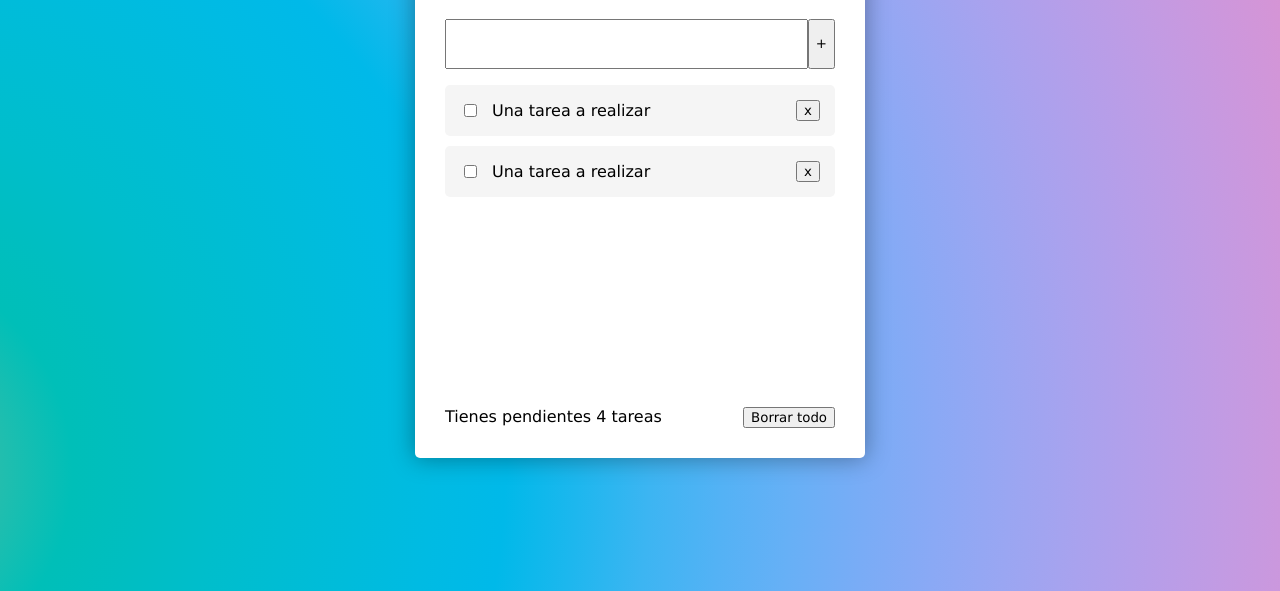
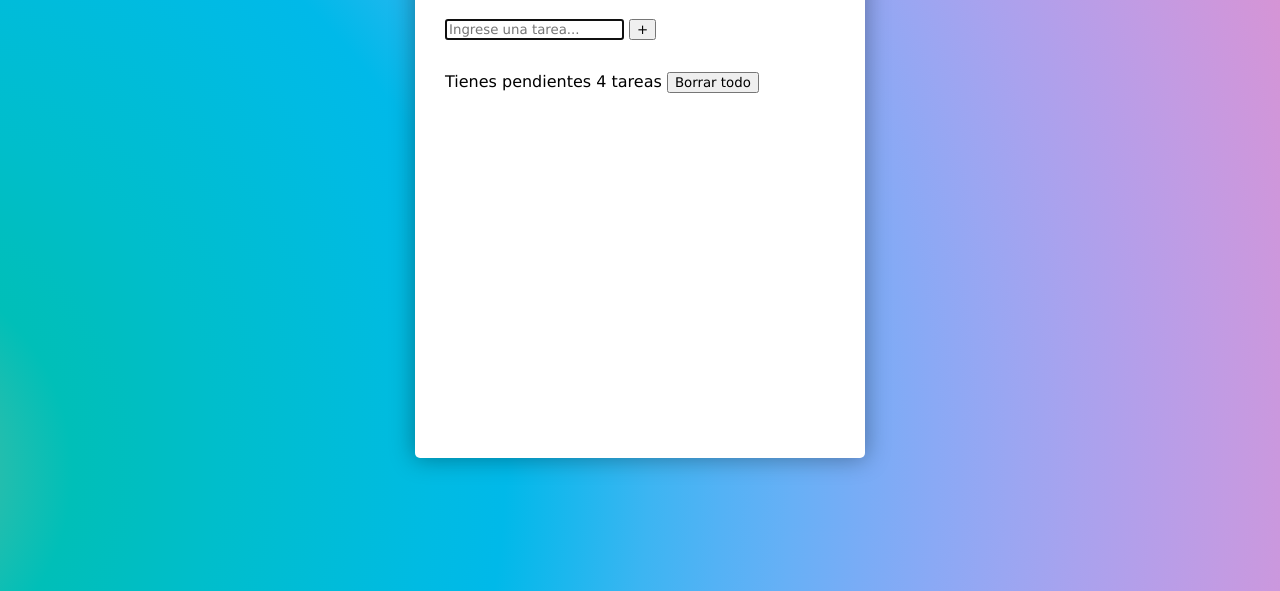
Before and after one commit to ch-martinez/js-todo, a plain HTML site: page index.html in a window 1280 px wide. Shown: the part 225-816 px from the top of the page. Drawn offline with Linux system fonts and the light colour scheme.

Commit message:
Correccion de errores y clases

```diff
--- a/index.html
+++ b/index.html
@@ -1,5 +1,5 @@
 <!DOCTYPE html>
-<html lang="en">
+<html lang="es">
 <head>
     <meta charset="UTF-8">
     <meta http-equiv="X-UA-Compatible" content="IE=edge">
@@ -9,27 +9,34 @@
 </head>
 <body>
     <div class="container">
-        <h1>Lista de tareas</h1>
-        <div class="container_input">
-            <input class="input_text" type="text" name="" id="">
-            <button class="btn btn--add">+</button>
-        </div>
-        <ul class="tareas_list">
-            <li class="tareas_item">
-                <input class="item_checkbox" type="checkbox" name="" id="">
-                <span class="item_span">Una tarea a realizar</span>
-                <button class="btn btn--add">x</button>
-            </li>
-            <li class="tareas_item">
-                <input class="item_checkbox" type="checkbox" name="" id="">
-                <span class="item_span">Una tarea a realizar</span>
-                <button class="btn btn--add">x</button>
-            </li>
+        <h1 class="title">Lista de tareas</h1>
+
+        <!-- Ingresar una tarea -->
+        <form id="form__entry" class="form__entry">
+            <input class="entry__input" type="text" name="" id="entry__input" placeholder="Ingrese una tarea..." autofocus>
+            <button id="btn--add" class="btn btn--add" type="submit" role="button">+</button>
+
+        </form>
+        <!-- Lista de tareas -->
+        <ul id="todo__list" class="todo__list">
         </ul>
-        <div class="container_footer">
-            <span class="item_span">Tienes pendientes 4 tareas</span>
-            <button class="btn btn--clear">Borrar todo</button>
+
+        <!-- Lista de tareas pendientes -->
+        <div class="container__pending">
+            <span id="pending__text" class="pending__text">Tienes pendientes 4 tareas</span>
+            <button id="btn--clear" class="btn btn--clear" role="button">Borrar todo</button>
         </div>
     </div>
+
+    <!-- Template de tarea -->
+    <template id="template">
+        <li id="todo" class="todo">
+            <span id="todo__text" class="todo__text"></span>
+            <button id="btn--complete" class="btn btn--complete" role="button">=</button>
+            <button id="btn--del" class="btn btn--del" role="button">x</button>
+        </li>
+    </template>
+
+    <script src="scripts.js"></script>
 </body>
 </html>
```
